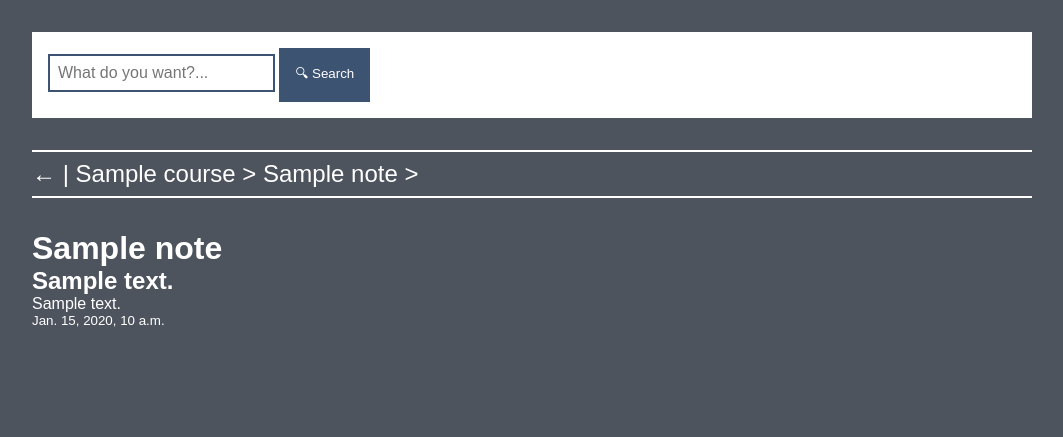
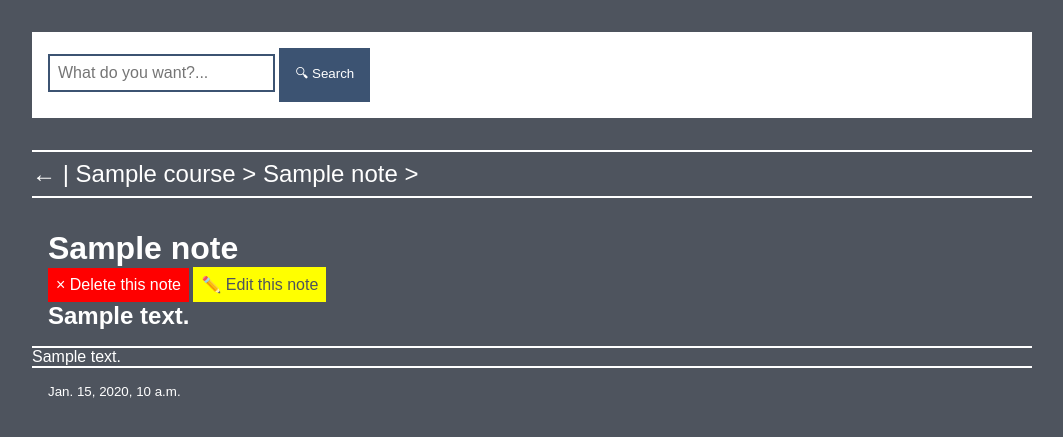
Before and after one commit to araxabd/academic-notes-organizer, a Django app: page /note/1/ in a window 1280 px wide. Shown: the part 67-504 px from the top of the page, without its empty margins (108-1171 px from the left). Run offline with Django 5.2, Linux system fonts and the light colour scheme; a user stored in the database is signed in; tables that the repository leaves empty hold one stand-in row (values such as "Sample post").

Commit message:
delete&update interface

```diff
--- a/project/static/styles.css
+++ b/project/static/styles.css
@@ -365,3 +365,34 @@ body {
 	width: 100%;
 	margin-top: 1rem;
 }
+
+.headnote {
+	margin: 1rem;
+}
+
+.bodynote {
+	border-bottom: 2px solid var(--text);
+	border-top: 2px solid var(--text);
+}
+
+.footnote {
+	margin: 1rem;
+}
+
+.delete {
+	background: red;
+	color: var(--text);
+	padding: 0.5rem;
+	font-size: 1rem;
+	display: inline-block;
+	text-decoration: none;
+}
+
+.update {
+	text-decoration: none;
+	display: inline-block;
+	background: yellow;
+	color: var(--back);
+	padding: 0.5rem;
+	font-size: 1rem;
+}
--- a/project/templates/courses/course_delete.html
+++ b/project/templates/courses/course_delete.html
@@ -5,8 +5,8 @@
 <h2>Are you sure you want to delete Course : {{ course.title }}?</h2>
 <form method="POST">
 	{% csrf_token %}
-	<button type="submit">YES</button>
+	<button class="delete" type="submit">YES</button>
 </form>
-<a href="{% url 'courses:list' %}">back to course list</a>
+<div class="extra"><a href="{% url 'courses:list' %}">back to course list</a></div>
 
 {% endblock %}
--- a/project/templates/courses/course_detail.html
+++ b/project/templates/courses/course_detail.html
@@ -5,7 +5,8 @@
 	<a href="{% url 'courses:list' %}">←</a> | {{ course.title }} &gt;
 </div>
 
-
+<a href="{% url 'courses:delete' course.id %}" class="delete">&times; Delete course</a>
+<a href="{% url 'courses:update' course.id %}" class="update">✏️ Edit course</a>
 <h4>{{ course.desc }}</h4>
 <a href="{% url 'notes:create' course.id %}" class="add-btn">+ add note</a>
 {% for note in notes %}
--- a/project/templates/notes/note_delete.html
+++ b/project/templates/notes/note_delete.html
@@ -6,8 +6,10 @@
 <h1>Are you sure you want to delete note "{{note.title}}" ?</h1>
 <form method="POST">
 	{% csrf_token %}
-	<button type="submit">YES</button>
+	<button type="submit" class="delete">YES</button>
 </form>
-<a href="{% url 'courses:detail' note.course.id %}">back to the course</a>
+<div class="extra">
+	<a href="{% url 'courses:detail' note.course.id %}">back to the course</a>
+</div>
 
 {% endblock %}
--- a/project/templates/notes/note_detail.html
+++ b/project/templates/notes/note_detail.html
@@ -6,9 +6,20 @@
 	<a href="{% url 'courses:detail' note.course.id %}">← | {{ note.course.title }} &gt;</a> {{ note.title }} &gt;
 </div>
 
-<h1>{{ note.title }}</h1>
-<h2>{{ note.desc }}</h2>
-<p>{{ content_md|safe }}</p>
-<sup>{{ note.created }}</sup>
+
+<div class="headnote">
+	<h1>{{ note.title }}</h1>
+	<a href="{% url 'notes:delete' note.id %}" class="delete">&times; Delete this note</a>
+	<a href="{% url 'notes:update' note.id %}" class="update">✏️ Edit this note</a>
+	<h2>{{ note.desc }}</h2>
+</div>
+
+<div class="bodynote">
+	<p>{{ content_md|safe }}</p>
+</div>
+
+<div class="footnote">
+	<sup>{{ note.created }}</sup>
+</div>
 
 {% endblock %}
```
